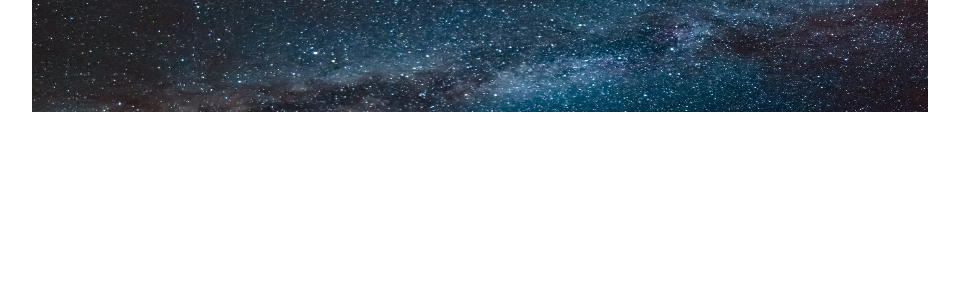
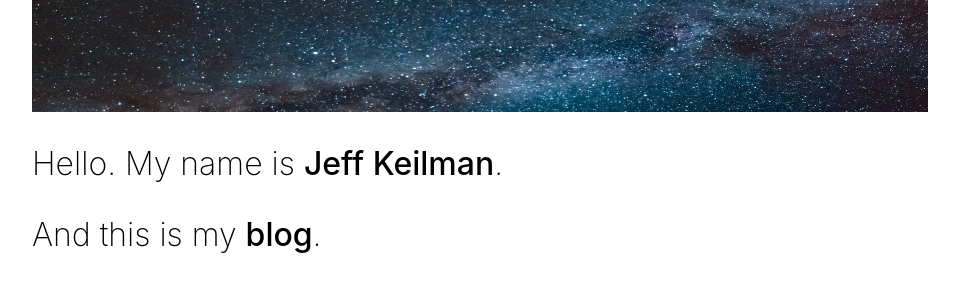
Before and after one commit to jeffkeilman/simpleblogfrontend, a React (Create React App) app: page / in a window 1280 px wide. Shown: the top 300 px of the page, without its empty margins (160-1119 px from the left). Built offline with nearby package versions, Linux system fonts and the light colour scheme.

Commit message:
Add Description component

```diff
--- a/src/components/App/App.js
+++ b/src/components/App/App.js
@@ -1,10 +1,12 @@
 import './App.css'
 import Banner from '../Banner/Banner'
+import Description from '../Description/Description'
 
 function App () {
   return (
     <div className='App'>
       <Banner />
+      <Description name='Jeff Keilman' />
     </div>
   )
 }
--- a/src/components/Banner/Banner.js
+++ b/src/components/Banner/Banner.js
@@ -1,5 +1,5 @@
+import './Banner.css'
 import bannerImage from './assets/space-banner.png'
-import './Banner.css'
 
 function Banner () {
   return (
--- /dev/null
+++ b/src/components/Description/Description.css
@@ -0,0 +1,12 @@
+.Description {
+  width: 70%;
+}
+
+.Description p {
+  font-size: 2em;
+  font-weight: 220;
+}
+
+.Description span {
+  font-weight: 500;
+}
--- /dev/null
+++ b/src/components/Description/Description.js
@@ -0,0 +1,15 @@
+import './Description.css'
+import React from 'react'
+
+class Description extends React.Component {
+  render () {
+    return (
+      <div className='Description'>
+        <p>Hello. My name is <span>{this.props.name}</span>.</p>
+        <p>And this is my <span>blog</span>.</p>
+      </div>
+    )
+  }
+}
+
+export default Description
```
